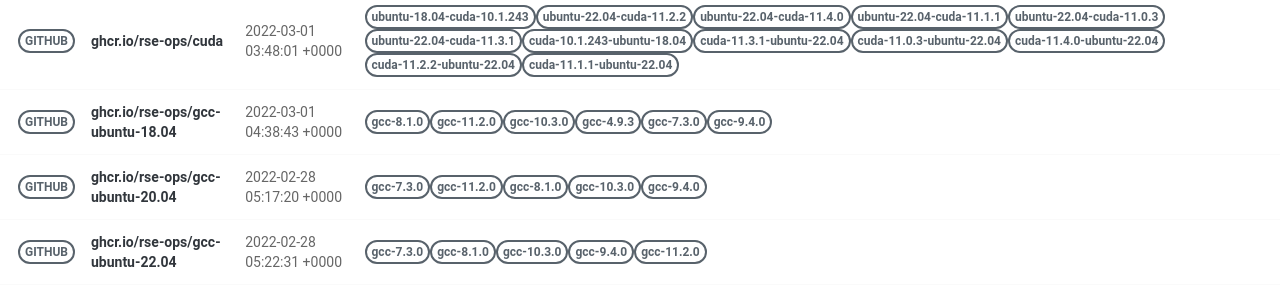
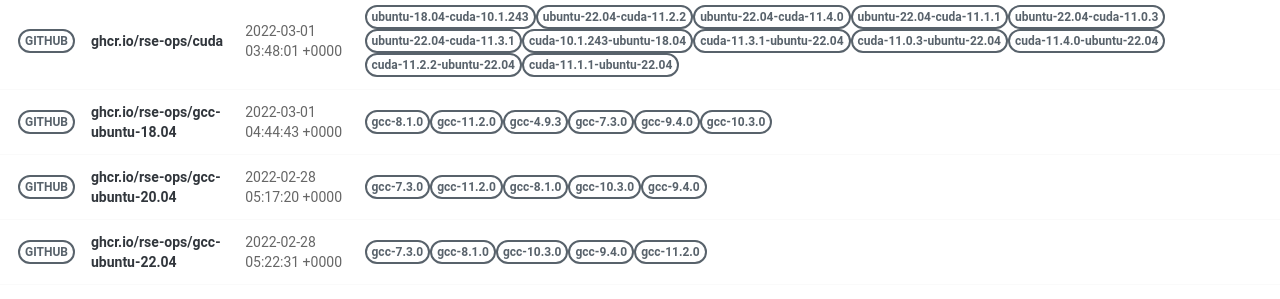
Before and after one commit to rse-ops/docker-images, a Jekyll site: the page built from pages/index.md, in a window 1280 px wide. Shown: the part 502-801 px from the top of the page. Built offline with Jekyll 4.4.1, drawn with Linux system fonts in a browser that asks for light colours; nearby versions of some CDN libraries; part of the change alters nothing that is shown.

Commit message:
Automated push to update library 2022-03-01

```diff
--- a/_library/ghcr.io-rse-ops-gcc-ubuntu-18.04.md
+++ b/_library/ghcr.io-rse-ops-gcc-ubuntu-18.04.md
@@ -1,7 +1,7 @@
 ---
 layout: container
 name: ghcr.io/rse-ops/gcc-ubuntu-18.04
-updated_at: 2022-03-01 04:38:43.760809
+updated_at: 2022-03-01 04:44:43.746021
 
 
 container_url: https://github.com/orgs/rse-ops/packages/container/package/gcc-ubuntu-18.04
@@ -12,9 +12,6 @@ versions:
  - tag: gcc-11.2.0
    dockerfile: https://github.com/rse-ops/docker-images/blob/main/ubuntu/gcc/Dockerfile
    manifest: https://crane.ggcr.dev/manifest/ghcr.io/rse-ops/gcc-ubuntu-18.04:gcc-11.2.0
- - tag: gcc-10.3.0
-   dockerfile: https://github.com/rse-ops/docker-images/blob/main/ubuntu/gcc/Dockerfile
-   manifest: https://crane.ggcr.dev/manifest/ghcr.io/rse-ops/gcc-ubuntu-18.04:gcc-10.3.0
  - tag: gcc-4.9.3
    dockerfile: https://github.com/rse-ops/docker-images/blob/main/ubuntu/gcc/Dockerfile
    manifest: https://crane.ggcr.dev/manifest/ghcr.io/rse-ops/gcc-ubuntu-18.04:gcc-4.9.3
@@ -24,5 +21,8 @@ versions:
  - tag: gcc-9.4.0
    dockerfile: https://github.com/rse-ops/docker-images/blob/main/ubuntu/gcc/Dockerfile
    manifest: https://crane.ggcr.dev/manifest/ghcr.io/rse-ops/gcc-ubuntu-18.04:gcc-9.4.0
+ - tag: gcc-10.3.0
+   dockerfile: https://github.com/rse-ops/docker-images/blob/main/ubuntu/gcc/Dockerfile
+   manifest: https://crane.ggcr.dev/manifest/ghcr.io/rse-ops/gcc-ubuntu-18.04:gcc-10.3.0
 
 ---
```
